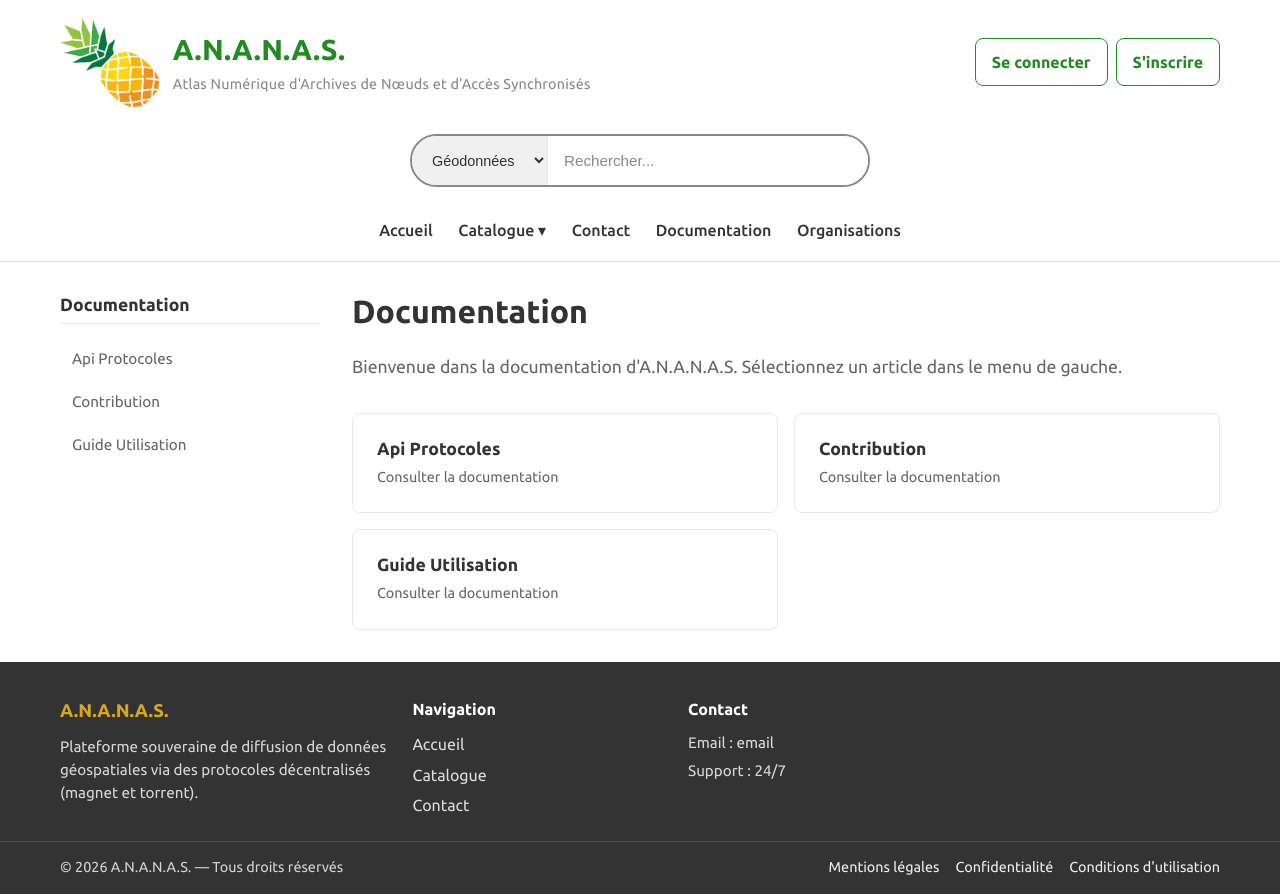
After one commit to Alglior/ANANAS, a Flask app: page /docs in a window 1280 px wide. The commit adds this page. Run offline with Flask 3, Linux system fonts and the light colour scheme; parts of the project's set-up code (start-up, migrations or seed data) failed here and were passed over; some libraries are stand-ins or nearby versions.

Commit message:
doc menu

```diff
--- a/app.py
+++ b/app.py
@@ -220,6 +220,7 @@ def create_app(app_name="ANANAS"):
     from src.privacy_routes import bp as privacy_bp
     from src.legal_routes import bp as legal_bp
     from src.tos_routes import bp as tos_bp
+    from src.doc_routes import bp as doc_bp
     from src.index_routes import bp as index_bp
 
     app.register_blueprint(auth_bp)
@@ -232,6 +233,7 @@ def create_app(app_name="ANANAS"):
     app.register_blueprint(privacy_bp)
     app.register_blueprint(legal_bp)
     app.register_blueprint(tos_bp)
+    app.register_blueprint(doc_bp)
     app.register_blueprint(index_bp)
 
     # Route legacy /catalogue avec endpoint="catalogue" pour compatibilité templates
--- a/requirements.txt
+++ b/requirements.txt
@@ -7,5 +7,6 @@ python-dotenv==1.0.1
 psycopg2-binary==2.9.9
 gunicorn==23.0.0
 bleach==6.1.0
+mistune==3.0.2
 pytest==8.3.4
 libtorrent>=2.0.9
--- /dev/null
+++ b/src/doc_routes.py
@@ -0,0 +1,68 @@
+import os
+import re
+
+from flask import Blueprint, render_template, abort
+import mistune
+
+DOCS_DIR = os.path.join(os.path.dirname(os.path.dirname(os.path.abspath(__file__))), "data_docs_site")
+
+bp = Blueprint("doc", __name__)
+
+markdown = mistune.create_markdown(renderer="html", plugins=["table", "strikethrough", "task_lists"])
+
+
+def _slugify(name):
+    return re.sub(r"[^a-z0-9-]", "", name.replace(".md", "").lower().replace("_", "-"))
+
+
+def _list_docs():
+    docs = []
+    if not os.path.isdir(DOCS_DIR):
+        return docs
+    for f in sorted(os.listdir(DOCS_DIR)):
+        if f.endswith(".md"):
+            slug = _slugify(f)
+            title = f.replace(".md", "").replace("-", " ").title()
+            docs.append({"slug": slug, "title": title, "filename": f})
+    return docs
+
+
+@bp.route("/docs")
+def doc_index():
+    docs = _list_docs()
+    return render_template(
+        "doc_index.html",
+        docs=docs,
+        title="A.N.A.N.A.S. | Documentation",
+        meta_description="Documentation de la plateforme A.N.A.N.A.S.",
+    )
+
+
+@bp.route("/docs/<slug>")
+def doc_view(slug):
+    docs = _list_docs()
+    match = None
+    for doc in docs:
+        if doc["slug"] == slug:
+            match = doc
+            break
+    if not match:
+        abort(404)
+
+    filepath = os.path.join(DOCS_DIR, match["filename"])
+    try:
+        with open(filepath, "r", encoding="utf-8") as f:
+            content = f.read()
+    except (FileNotFoundError, IOError):
+        abort(404)
+
+    html_content = markdown(content)
+    return render_template(
+        "doc.html",
+        title=f"A.N.A.N.A.S. | {match['title']}",
+        meta_description=f"Documentation — {match['title']}",
+        doc_title=match["title"],
+        doc_content=html_content,
+        docs=docs,
+        current_slug=slug,
+    )
--- /dev/null
+++ b/static/css/features/doc.css
@@ -0,0 +1,183 @@
+.doc-page {
+  padding: 2rem 0;
+}
+
+.doc-layout {
+  display: flex;
+  gap: 2rem;
+  align-items: flex-start;
+}
+
+.doc-sidebar {
+  flex: 0 0 260px;
+  position: sticky;
+  top: 1rem;
+}
+
+.doc-sidebar h2 {
+  font-size: 1.1rem;
+  margin-bottom: 1rem;
+  color: var(--text-primary);
+  border-bottom: 1px solid var(--border-light);
+  padding-bottom: 0.5rem;
+}
+
+.doc-nav ul {
+  list-style: none;
+  padding: 0;
+  margin: 0;
+}
+
+.doc-nav li {
+  margin-bottom: 0.25rem;
+}
+
+.doc-nav a {
+  display: block;
+  padding: 0.5rem 0.75rem;
+  border-radius: 6px;
+  color: var(--text-secondary);
+  text-decoration: none;
+  font-size: 0.95rem;
+  transition: background-color 0.15s ease, color 0.15s ease;
+}
+
+.doc-nav a:hover {
+  background: var(--surface-gray);
+  color: var(--text-primary);
+}
+
+.doc-nav a.active {
+  background: var(--forest);
+  color: var(--white);
+  font-weight: 500;
+}
+
+.doc-content {
+  flex: 1;
+  min-width: 0;
+}
+
+.doc-content h1 {
+  font-size: 2rem;
+  margin-bottom: 1.5rem;
+  color: var(--text-primary);
+}
+
+.doc-intro {
+  font-size: 1.1rem;
+  color: var(--text-secondary);
+  margin-bottom: 2rem;
+}
+
+.doc-body {
+  line-height: 1.8;
+  color: var(--text-secondary);
+  font-size: 1rem;
+}
+
+.doc-body h2 {
+  font-size: 1.4rem;
+  margin: 1.5rem 0 0.75rem;
+  color: var(--text-primary);
+  border-bottom: 1px solid var(--border-light);
+  padding-bottom: 0.4rem;
+}
+
+.doc-body h3 {
+  font-size: 1.15rem;
+  margin: 1.25rem 0 0.5rem;
+  color: var(--text-primary);
+}
+
+.doc-body p {
+  margin-bottom: 1rem;
+}
+
+.doc-body ul,
+.doc-body ol {
+  padding-left: 1.5rem;
+  margin-bottom: 1rem;
+}
+
+.doc-body li {
+  margin-bottom: 0.3rem;
+}
+
+.doc-body strong {
+  color: var(--text-primary);
+}
+
+.doc-body table {
+  width: 100%;
+  border-collapse: collapse;
+  margin-bottom: 1.5rem;
+}
+
+.doc-body th,
+.doc-body td {
+  border: 1px solid var(--border-light);
+  padding: 0.6rem 0.8rem;
+  text-align: left;
+}
+
+.doc-body th {
+  background: var(--surface-gray);
+  font-weight: 600;
+  color: var(--text-primary);
+}
+
+.doc-body a {
+  color: var(--color-primary);
+  text-decoration: underline;
+}
+
+.doc-body code {
+  background: var(--surface-gray);
+  padding: 0.15rem 0.4rem;
+  border-radius: 4px;
+  font-size: 0.9em;
+}
+
+.doc-card-list {
+  display: grid;
+  grid-template-columns: repeat(auto-fill, minmax(280px, 1fr));
+  gap: 1rem;
+}
+
+.doc-card {
+  display: block;
+  padding: 1.5rem;
+  border: 1px solid var(--border-light);
+  border-radius: 8px;
+  text-decoration: none;
+  transition: border-color 0.15s ease, box-shadow 0.15s ease;
+}
+
+.doc-card:hover {
+  border-color: var(--forest);
+  box-shadow: 0 2px 8px rgba(0, 0, 0, 0.08);
+}
+
+.doc-card h2 {
+  font-size: 1.1rem;
+  margin: 0 0 0.5rem;
+  color: var(--text-primary);
+}
+
+.doc-card p {
+  margin: 0;
+  color: var(--text-secondary);
+  font-size: 0.9rem;
+}
+
+@media (max-width: 768px) {
+  .doc-layout {
+    flex-direction: column;
+  }
+  .doc-sidebar {
+    flex: none;
+    width: 100%;
+    position: static;
+  }
+}
--- /dev/null
+++ b/templates/doc_index.html
@@ -0,0 +1,39 @@
+{% extends 'base.html' %}
+
+{% block title %}{{ title }}{% endblock %}
+{% block meta_description %}{{ meta_description }}{% endblock %}
+
+{% block extra_head %}
+<link rel="stylesheet" href="{{ url_for('static', filename='css/features/doc.css') }}">
+{% endblock %}
+
+{% block content %}
+<main class="doc-page">
+  <div class="container doc-layout">
+    <aside class="doc-sidebar">
+      <h2>Documentation</h2>
+      <nav class="doc-nav">
+        <ul>
+          {% for doc in docs %}
+          <li>
+            <a href="/docs/{{ doc.slug }}">{{ doc.title }}</a>
+          </li>
+          {% endfor %}
+        </ul>
+      </nav>
+    </aside>
+    <article class="doc-content">
+      <h1>Documentation</h1>
+      <p class="doc-intro">Bienvenue dans la documentation d'A.N.A.N.A.S. Sélectionnez un article dans le menu de gauche.</p>
+      <div class="doc-card-list">
+        {% for doc in docs %}
+        <a href="/docs/{{ doc.slug }}" class="doc-card">
+          <h2>{{ doc.title }}</h2>
+          <p>Consulter la documentation</p>
+        </a>
+        {% endfor %}
+      </div>
+    </article>
+  </div>
+</main>
+{% endblock %}
--- a/templates/partials/header.html
+++ b/templates/partials/header.html
@@ -87,6 +87,7 @@
       </div>
 
       <a href="/contact">Contact</a>
+      <a href="/docs">Documentation</a>
       <a href="/organizations">Organisations</a>
 
       {% if current_user %}
```
Also changed, not shown: data_docs_site/api-protocoles.md (added, +22 -0 lines), data_docs_site/contribution.md (added, +24 -0 lines), data_docs_site/guide-utilisation.md (added, +20 -0 lines), templates/doc.html (added, +32 -0 lines).
